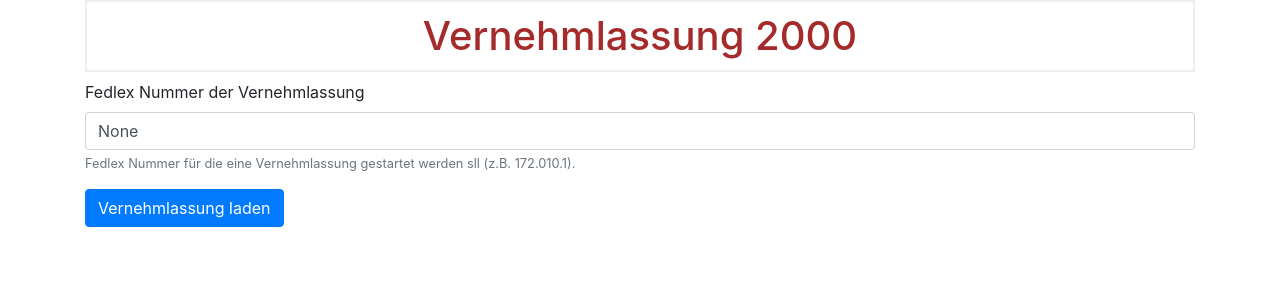
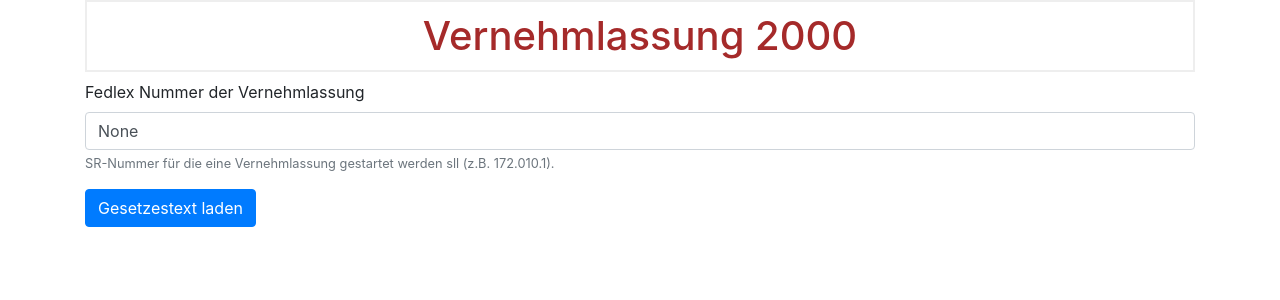
Before and after one commit to metaodi/govtech24_kommentator2000, a Flask app: page / in a window 1280 px wide. Shown: the part 56-356 px from the top of the page. Run offline with Flask 3, Linux system fonts and the light colour scheme; some libraries are stand-ins or nearby versions.

Commit message:
Update index.html text

```diff
--- a/templates/index.html
+++ b/templates/index.html
@@ -6,9 +6,9 @@
 	  <div class="form-group">
 		<label for="consultation_id" value="{{ request.args['consultation_id'] }}">Fedlex Nummer der Vernehmlassung</label>
 		<input type="text" class="form-control" name="consultation_id" aria-describedby="fedlexlHelp" value="{{ consultation_id }}" placeholder="172.010.1">
-		<small id="fedlexHelp" class="form-text text-muted">Fedlex Nummer für die eine Vernehmlassung gestartet werden sll (z.B. 172.010.1).</small>
+		<small id="fedlexHelp" class="form-text text-muted">SR-Nummer für die eine Vernehmlassung gestartet werden sll (z.B. 172.010.1).</small>
 	  </div>
-	  <button type="submit" class="btn btn-primary">Vernehmlassung laden</button>
+	  <button type="submit" class="btn btn-primary">Gesetzestext laden</button>
     </form>
     <form>
     {% for key in content %}
```
